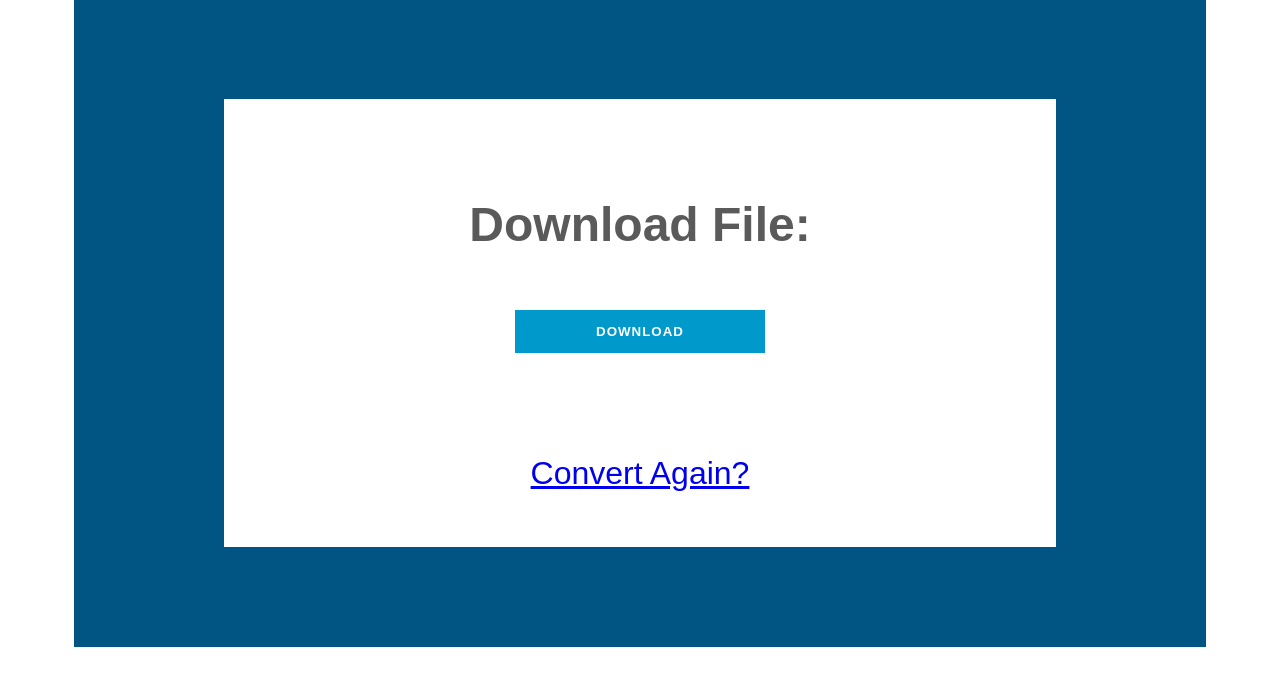
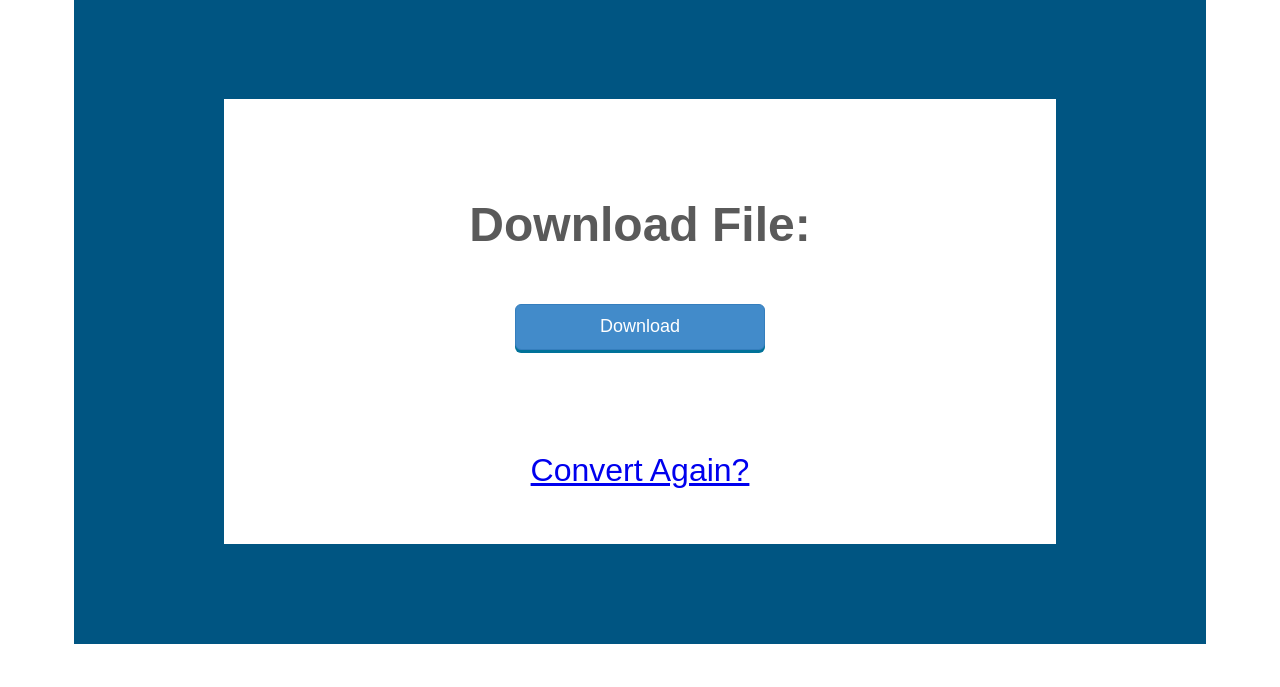
Before and after one commit to manubuhay/python_subprocess_tesseract, a Flask app: page /result/ in a window 1280 px wide. Shown: the part 83-770 px from the top of the page. After the commit the page ends 727 px from the top, so only its background shows below. Run offline with Flask 2, Linux system fonts and the light colour scheme.

Commit message:
added raised button design to download button in output page

```diff
--- a/static/css/main.css
+++ b/static/css/main.css
@@ -5,7 +5,6 @@
   -moz-box-sizing: border-box;
   box-sizing: border-box;
 }
-
 body {
   margin: 0;
   padding: 2rem 1.5rem;
@@ -52,7 +51,7 @@ input[type=file] {
   font: 2rem/1.5 "PT Sans", Arial, sans-serif;
   margin:20px 10px 20px 10px;
 }
-.btn {
+/* .btn {
   border-radius:0;
   padding: 14px 24px;
   border: 0 none;
@@ -64,20 +63,18 @@ input[type=file] {
 .btn:focus, .btn:active:focus, .btn.active:focus {
   outline: 0 none;
 }
-
 .btn-default {
   background: #0099cc;
   color: #ffffff;
 }
-
 .btn-default:hover, .btn-default:focus, .btn-default:active, .btn-default.active, .open > .dropdown-toggle.btn-default {
   background: #33a6cc;
 }
-
 .btn-default:active, .btn-default.active {
   background: #007299;
   box-shadow: none;
-}
+} */
+
 .output-wrapper {
   padding-top: 50px;
   padding-bottom: 50px;
@@ -93,3 +90,63 @@ input[type=file] {
   margin-bottom: 50px;
   text-align: center;
 }
+
+/**************************
+  DEFAULT BOOTSTRAP STYLES
+**************************/
+
+.btn {
+  display: inline-block;
+  padding: 6px 12px;
+  margin-bottom: 0;
+  font-size: 14px;
+  font-weight: normal;
+  line-height: 1.42857143;
+  text-align: center;
+  white-space: nowrap;
+  vertical-align: middle;
+  cursor: pointer;
+  -webkit-user-select: none;
+     -moz-user-select: none;
+      -ms-user-select: none;
+          user-select: none;
+  background-image: none;
+  border: 1px solid transparent;
+  border-radius: 4px;
+  padding: 10px 16px;
+  min-width: 250px; /* Increase button width */
+}
+.btn-lg {
+  font-size: 18px;
+  line-height: 1.33;
+  border-radius: 6px;
+}
+.btn-default {
+  color: #fff;
+  background-color: #428bca;
+  border-color: #357ebd;
+}
+.btn-default:hover,
+.btn-default:focus,
+.btn-default:active,
+.btn-default.active,
+.open .dropdown-toggle.btn-default {
+  color: #fff;
+  background-color: #3276b1;
+  border-color: #285e8e;
+}
+/***********************
+  RAISED BUTTONS
+************************/
+.btn-default.raised {
+  box-shadow: 0 3px 0 0 #007299;
+}
+.btn-default.raised {
+	box-shadow: 0 3px 0 0 #007299;
+}
+.btn-default.raised:active, .btn-default.raised.active {
+	background: #33a6cc;
+	box-shadow: none;
+	margin-bottom: -3px;
+	margin-top: 3px;
+}
--- a/templates/output.html
+++ b/templates/output.html
@@ -3,7 +3,7 @@
 {%block main%}
 <div class="output-wrapper">
     <h2>Download File:</h2>
-    <a href="{{url_for('download_file')}}" target="blank"><button class="btn btn-default">Download</button></a><br><br><br>
+    <a href="{{url_for('download_file')}}" target="blank"><button class="btn btn-default btn-lg raised">Download</button></a><br><br><br>
     <a href="{{url_for('to_upload')}}" target="blank">Convert Again?</a>
 </div>
 {%endblock%}
```
